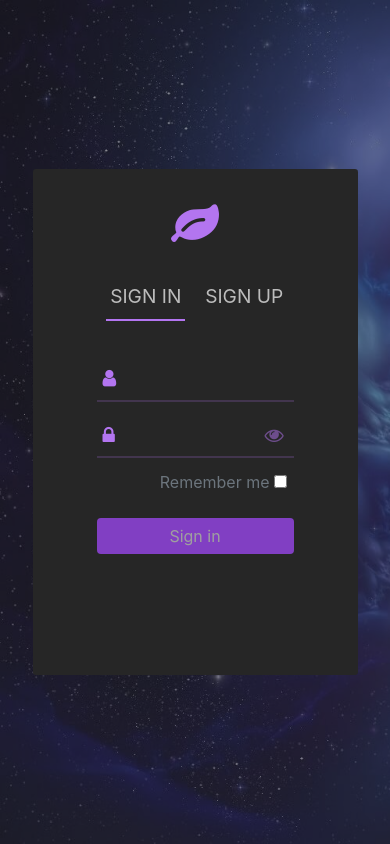
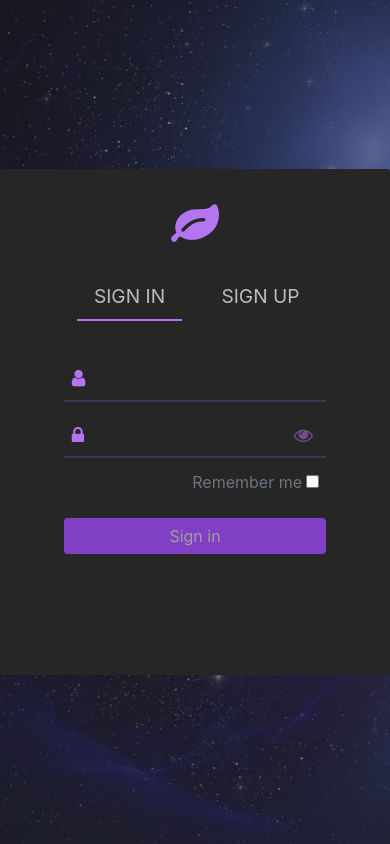
Before and after one commit to AhmedKorim/formDesign, a plain HTML site: page index.html in a window 390 px wide. Drawn offline with Linux system fonts and the light colour scheme.

Commit message:
Update index.html

```diff
--- a/index.html
+++ b/index.html
@@ -13,11 +13,11 @@
 <main class="align-items-center d-flex justify-content-center ">
     <div class="container">
         <div class="row justify-content-center align-items-center">
-            <div class=" col-10 col-sm-8 col-md-6 col-lg-5 col-xl-4 form-wrapper ">
+            <div class=" col-12 col-sm-8 col-md-6 col-lg-5 col-xl-4 form-wrapper ">
                 <h1 class="text-center"><i class="fa fa-leaf"></i></h1>
                 <div class="row switches no-gutters my-4">
-                    <a class=" col btn btn-primary">sign in</a>
-                    <a class="col btn btn-primary -right">sign up</a>
+                    <a class=" col-6 col btn btn-primary">sign in</a>
+                    <a class="col-6 col btn btn-primary -right">sign up</a>
                 </div>
                 <div class="cutter">
                     <div class="row form-container no-gutters">
```
